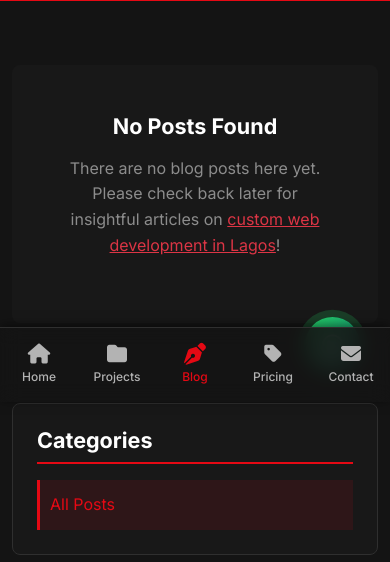
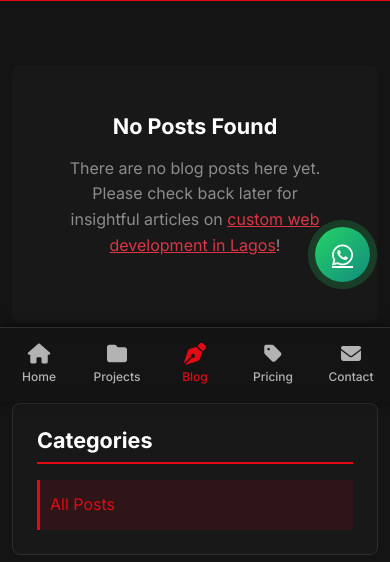
Before and after one commit to Teejayskillz/myportfolio, a Django app: page /blog/ in a window 390 px wide. Shown: the part 442-1004 px from the top of the page. Run offline with Django 5.2, Linux system fonts and the light colour scheme; data that the repository does not hold is empty; some libraries are stand-ins or nearby versions.

Commit message:
add whatsapp button , i pushed it up on mobile 2

```diff
--- a/templates/base.html
+++ b/templates/base.html
@@ -500,6 +500,16 @@
     }
 }
 
+/* --- FORCE WhatsApp button above mobile menu --- */
+@media (max-width: 768px) {
+    .whatsapp-button {
+        bottom: 120px !important; /* force override */
+        right: 20px !important;
+        z-index: 9999 !important;
+    }
+}
+
+
     </style>
     <meta name="google-site-verification" content="jqfYFgQV0kESuRyFWMxh41yfwaeVeGuNENkZxPKvfmQ" />
 </head>
```
